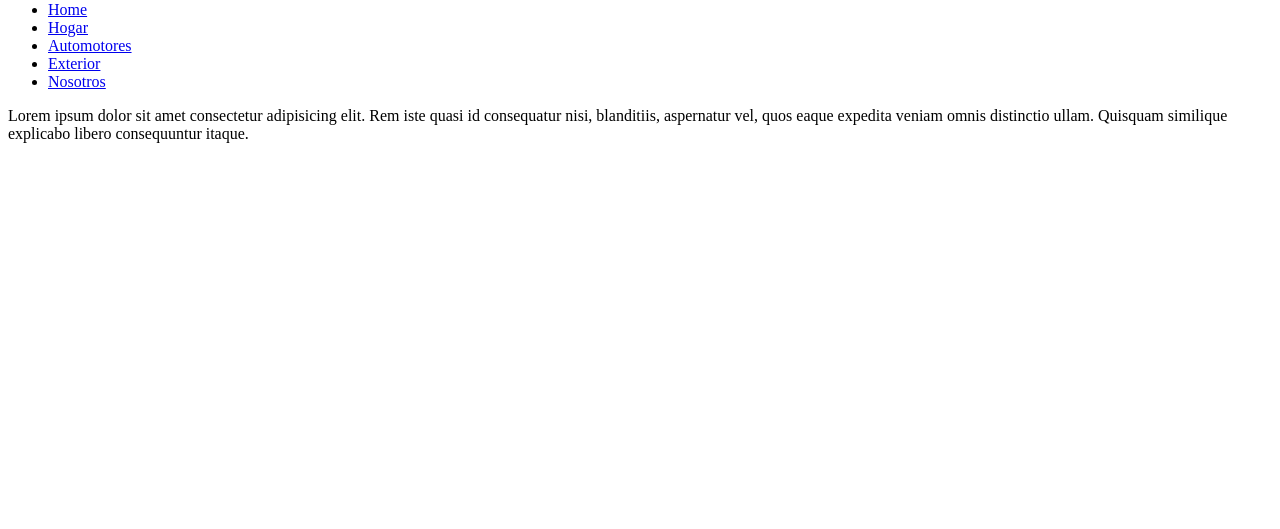
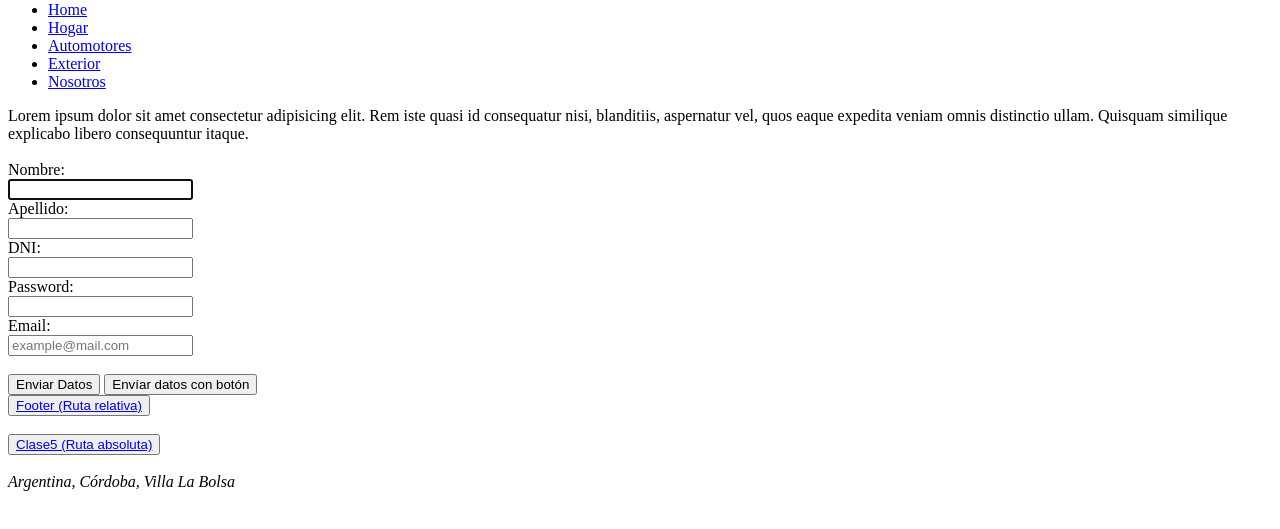
Before and after one commit to mayex-gif/Curso-FullStack, a plain HTML site: page index.html in a window 1280 px wide. Shown: the part 79-608 px from the top of the page. Drawn offline with Linux system fonts and the light colour scheme.

Commit message:
Formulario

```diff
--- a/index.html
+++ b/index.html
@@ -39,11 +39,54 @@
         Lorem ipsum dolor sit amet consectetur adipisicing elit. Rem iste quasi id consequatur nisi, blanditiis,
         aspernatur vel, quos eaque expedita veniam omnis distinctio ullam. Quisquam similique explicabo libero
         consequuntur itaque.
-    </main>
 
-    <footer>
+        <br>
+        <br>
 
+        <form action="" method="post" id="contactform">
+            <label for="nombre">Nombre: </label><br>
+            <input type="text" id="nombre" name="nombre" autofocus required><br>
+
+            <label for="nombre">Apellido: </label><br>
+            <input type="text" id="apellido" name="apellido" ><br>
+
+            <label for="dni">DNI: </label><br>
+            <input type="number" id="dni" name="dni" minlength="8" maxlength="12" ><br>
+
+            <label for="password">Password: </label><br>
+            <input type="password" id="password" name="password" minlength="8" ><br>
+
+            <label for="email">Email: </label><br>
+            <input type="text" id="email" name="email" placeholder="example@mail.com" pattern="([a-zA-Z0-9]([^ @&%$\\\/()=?¿!.,:;]?|\d?)+[a-zA-Z0-9][\.]){1,2}"><br><br>
+
+            <input type="submit" value="Enviar Datos">
+
+            <button>
+                Envíar datos con botón
+            </button><br>
+
+        </form>
+
+        <div>
+            <button>
+                <a href="./index.html#piedepagina">Footer (Ruta relativa)</a>
+            </button>
+        </div><br>
+
+        <div>
+            <button>
+                <a href="https://www.youtube.com/watch?v=NbYbh83Icn0&list=PLYXGlxuoVRz3kkrehk1jmKZFDy32OZDq1&index=5" target="_blank">Clase5 (Ruta absoluta)</a>
+            </button>
+        </div>
+
+    </main><br>
+
+    <footer id="piedepagina">
+        <address>
+            Argentina, Córdoba, Villa La Bolsa
+        </address>
     </footer>
+
 </body>
 
 </html>
```
